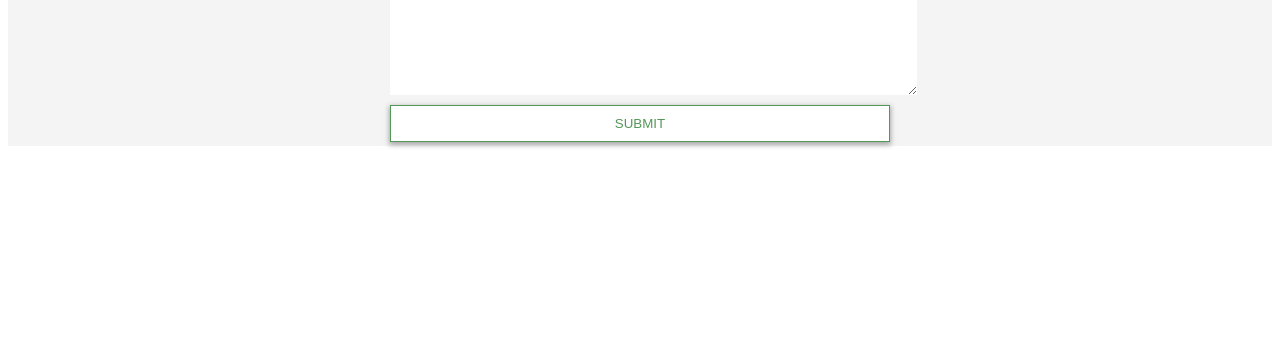
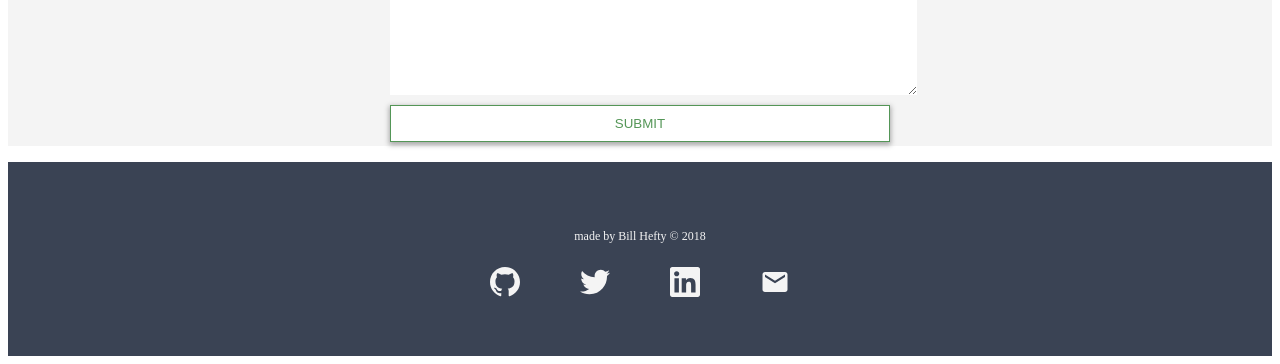
Before and after one commit to bhefty/portfolio-gatsby, a Gatsby site: page / in a window 1280 px wide. Shown: the part 7906-8270 px from the top of the page. Before the commit the page ends 8068 px from the top, so only its background shows below. Built offline with nearby package versions, Linux system fonts and the light colour scheme; Gatsby itself is replaced by a stand-in of ours.

Commit message:
add footer

```diff
--- /dev/null
+++ b/src/components/Footer/Footer.js
@@ -0,0 +1,13 @@
+import React from 'react'
+
+import StyledFooter from './StyledFooter'
+import SocialStrip from '../SocialStrip/SocialStrip'
+
+const Footer = () => (
+  <StyledFooter>
+    <span className='copyright'>made by Bill Hefty &copy; 2018</span>
+    <SocialStrip />
+  </StyledFooter>
+)
+
+export default Footer
--- /dev/null
+++ b/src/components/Footer/StyledFooter.js
@@ -0,0 +1,14 @@
+import styled from 'styled-components'
+
+const StyledFooter = styled.footer`
+  text-align: center;
+  background-color: #3A4354;
+  color: #f4f4f4;
+  padding: 4em 0 2em 0;
+
+  .copyright {
+    font-size: 0.75em;
+  }
+`
+
+export default StyledFooter
--- a/src/pages/index.js
+++ b/src/pages/index.js
@@ -5,6 +5,7 @@ import About from '../components/About/About'
 import ProjectsSection from '../components/ProjectsSection/ProjectsSection'
 import BlogSection from '../components/BlogSection/BlogSection'
 import ContactSection from '../components/ContactSection/ContactSection'
+import Footer from '../components/Footer/Footer'
 
 const IndexPage = () => (
   <div>
@@ -13,6 +14,7 @@ const IndexPage = () => (
     <ProjectsSection />
     <BlogSection />
     <ContactSection />
+    <Footer />
   </div>
 )
 
```
